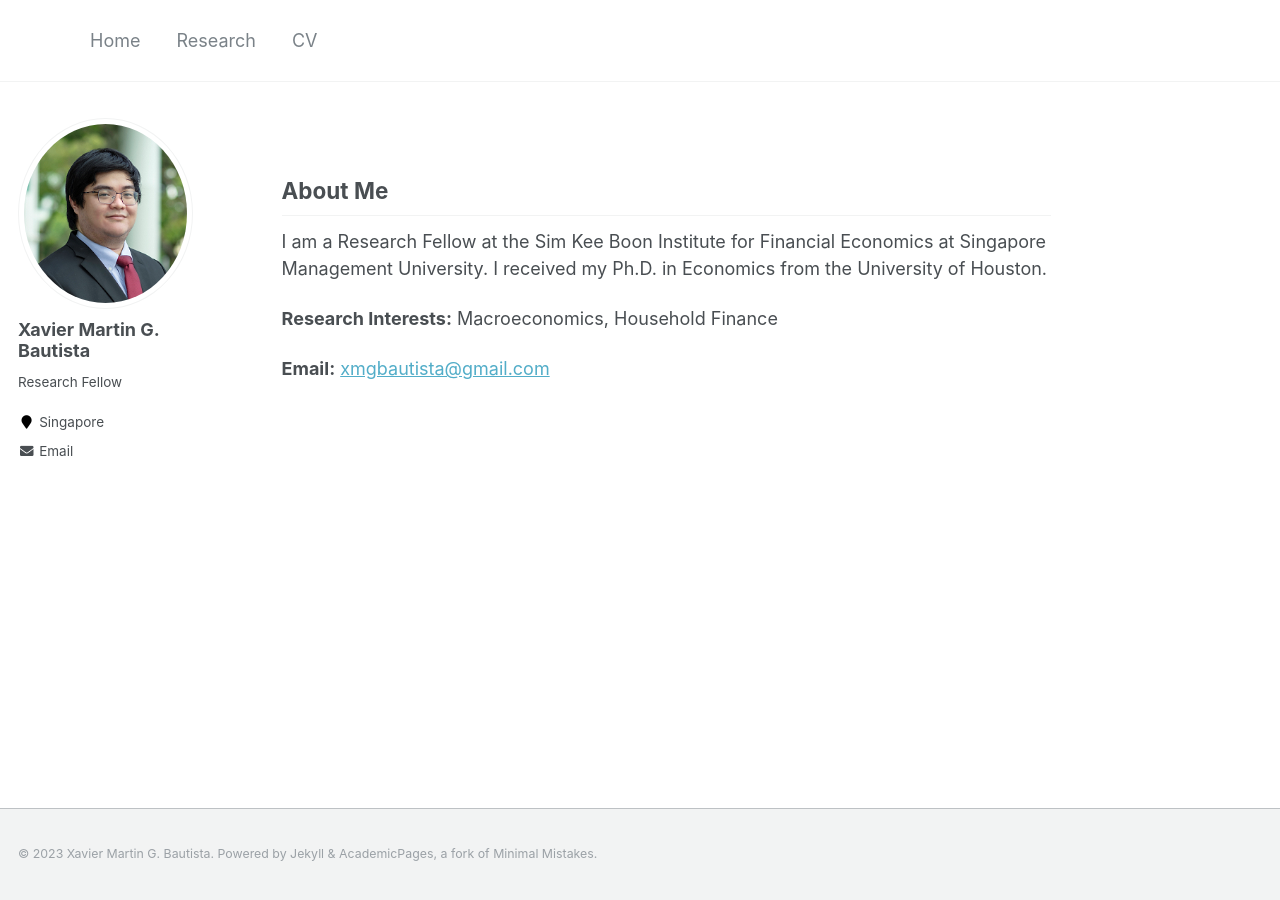
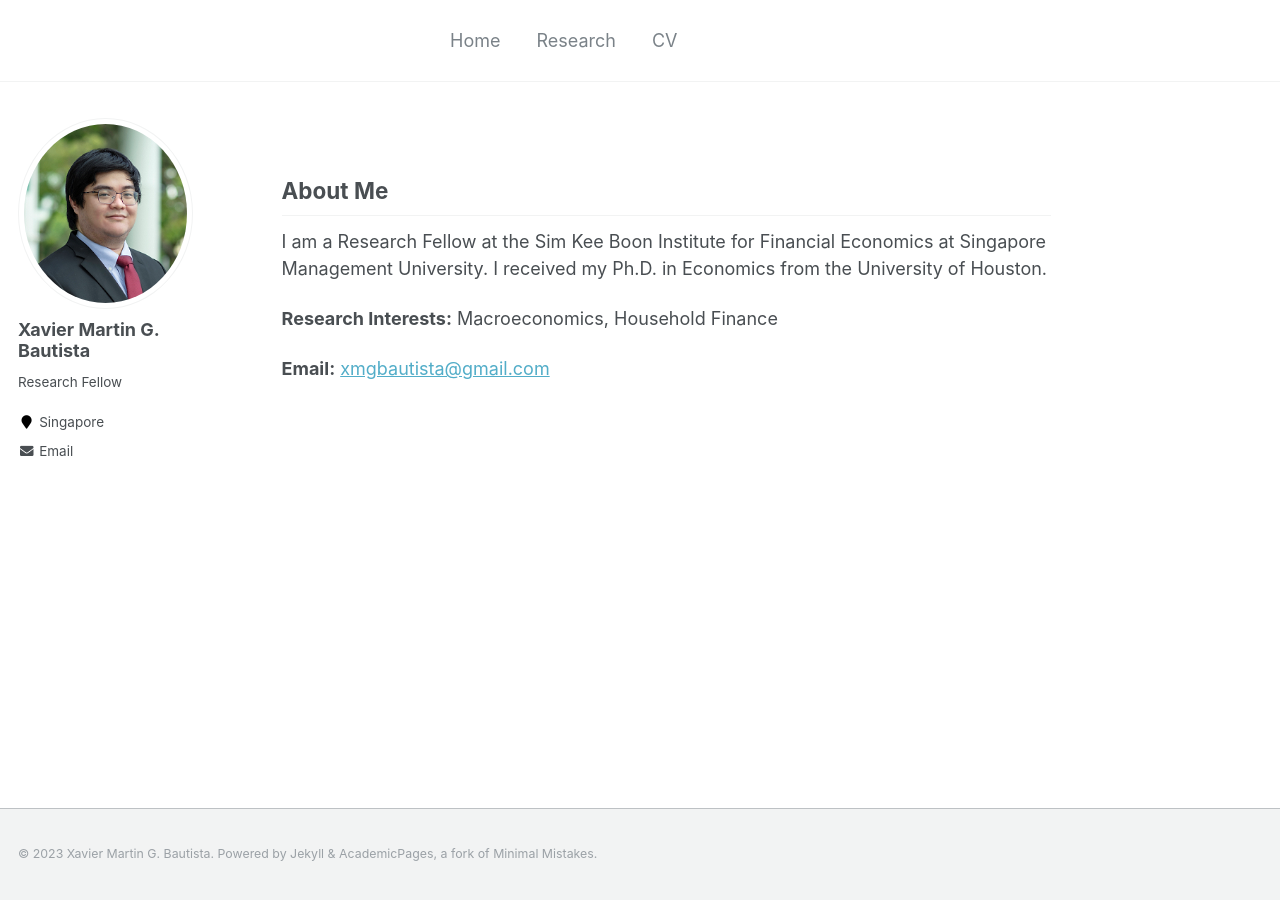
Before and after one commit to xmgbautista/xmgbautista.github.io, a Jekyll site: the page built from _pages/about.md, in a window 1280 px wide. Built offline with Jekyll 4.4.1, drawn with Linux system fonts in a browser that asks for light colours.

Commit message:
Update _masthead.scss

```diff
--- a/_sass/_masthead.scss
+++ b/_sass/_masthead.scss
@@ -47,6 +47,7 @@
   white-space: nowrap;
 
   &--lg {
+    padding-left: 20em;
     padding-right: 2em;
     font-weight: 700;
   }
```
